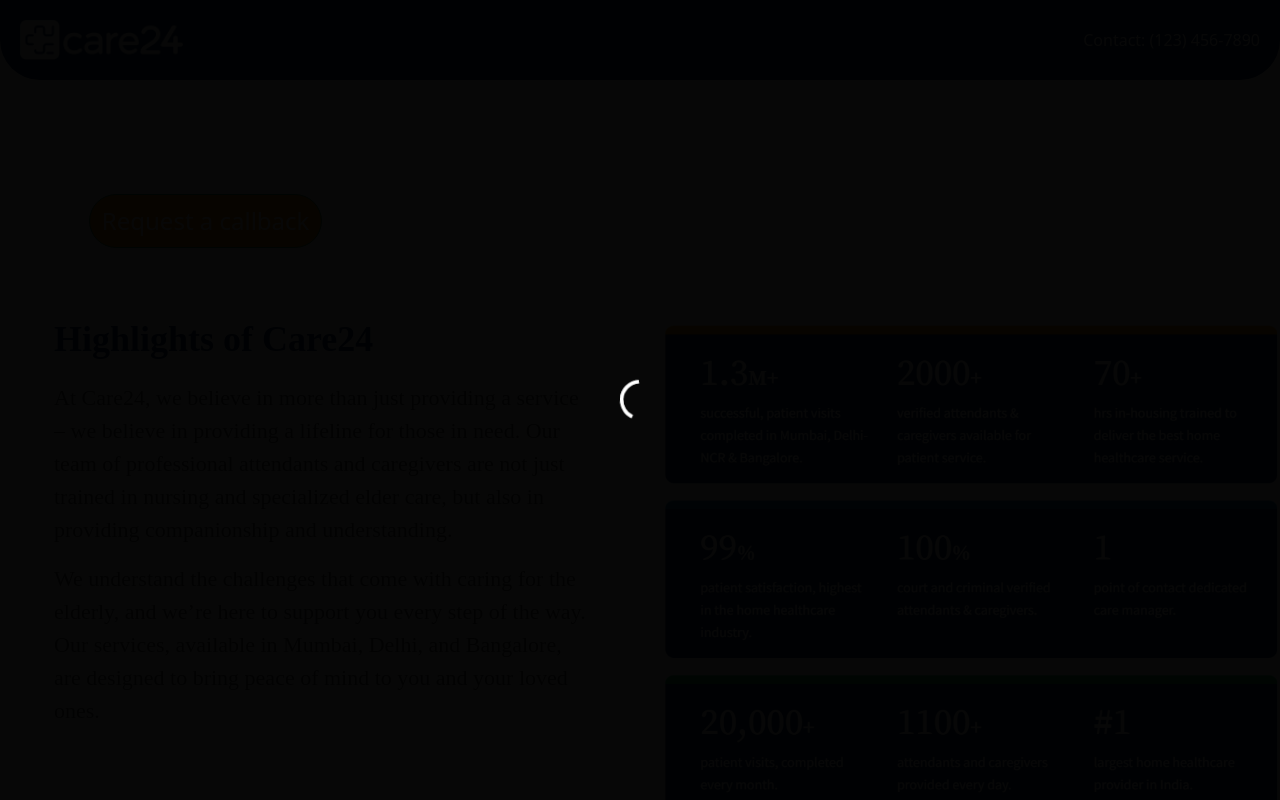
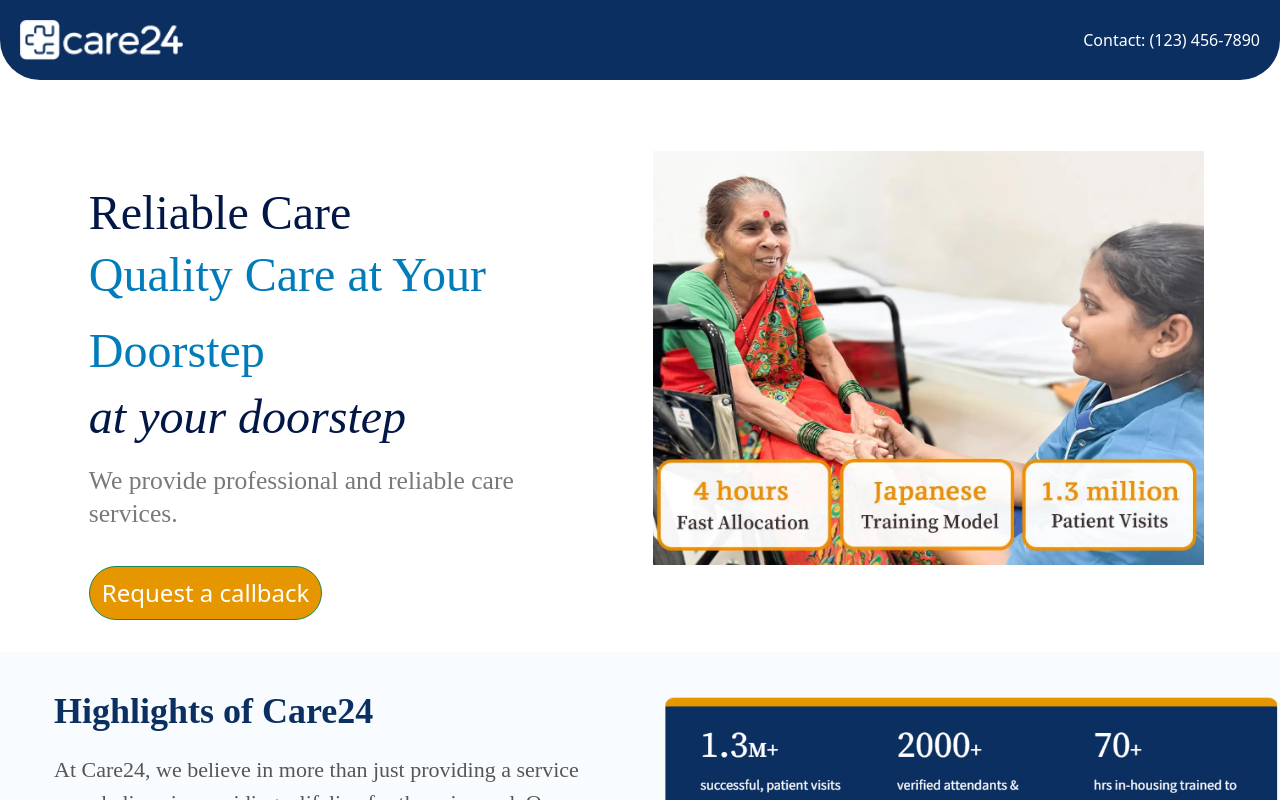
Before and after one commit to avni235/healthcare-app, a React (Vite) app: page / in a window 1280 px wide. Shown: the top 800 px of the page. Built offline with nearby package versions, Linux system fonts and the light colour scheme; no server answers.

Commit message:
Update BannerSection.jsx

```diff
--- a/src/Components/HomePage/BannerSection.jsx
+++ b/src/Components/HomePage/BannerSection.jsx
@@ -3,10 +3,8 @@
 import { library } from '@fortawesome/fontawesome-svg-core';
 import { fas } from '@fortawesome/free-solid-svg-icons';
 import 'bootstrap/dist/css/bootstrap.css';
-import care1_overlay from '../../assets/Images/care1_overlay.png'
-import care2_overlay from '../../assets/Images/care2_overlay.jpeg'
-import axios from 'axios';
-
+import care1_overlay from '../../assets/Images/care1_overlay.png';
+import care2_overlay from '../../assets/Images/care2_overlay.jpeg';
 import Backdrop from '@mui/material/Backdrop';
 import CircularProgress from '@mui/material/CircularProgress';
 import { Link, animateScroll as scroll } from "react-scroll";
@@ -15,266 +13,114 @@
 import { ToastContainer, toast } from 'react-toastify';
 import 'react-toastify/dist/ReactToastify.css';
 
-
-
-
-
-
-
 // Add the desired icons to the library
 library.add(fas);
 
-
 const BannerSection = (props) => {
-
   // Modal
-
   const [showModal, setShowModal] = useState(false);
 
-  // Modal
+  // Data fetching removed. You can use static content or other methods if needed.
+  const [data, setData] = useState({
+    pg_content: {
+      pg_name: 'page1',
+      pg_content: {
+        pg_hdr: [
+          {
+            title: {
+              title_1: "Reliable Care",
+              title_2: "Quality Care at Your Doorstep",
+            },
+            content: "We provide professional and reliable care services.",
+          },
+        ],
+      },
+    },
+  });
 
-
-
-  // const [Header_title1, setHeader_title1] = useState()
-
-  const [data, setData] = useState(null);
-
-  useEffect(() => {
-
-
-    const fetchData = async () => {
-      try {
-        const response = await axios.get(
-          // 'https://admin.care24.co.in/c24web/content?name=page1'
-          `https://admin.care24.co.in/c24web/content?name=${props.Param}`
-        );
-        setData(response.data);
-      } catch (error) {
-        console.error('Error fetching API:', error);
-      }
+  // Scrolling effect
+  const scrollToTop = () => {
+    scroll.scrollToTop();
+    PhoneCall();
   };
 
-    fetchData();
-  }, []);
-
-  // console.log(props.Param)
-
-  // if (data === null) {
-  //   console.log('data is loading...')
-  // }
-  // else {
-  //   console.log(data.data.link_name)
-  // }
-  // console.log(data.data.link_name)
-  // console.log(data.data.pg_content.pg_content.pg_hdr[0].title.title_1)
-  // console.log(data.data.pg_content.pg_content.pg_hdr[0].content)
-
-
-
-  // Scrolling effect start
-
-  const scrollToTop = () => {
-    scroll.scrollToTop();
-    PhoneCall()
-
-  };
-
-
-  // Scrolling effect end
-
-
-  // toast start
-
+  // Toast notifications
   const PhoneCall = () => {
-    toast.info('CLICK ON PHONE/ICON ABOVE'); // Display a success toast
+    toast.info('CLICK ON PHONE/ICON ABOVE');
   };
   const FormFill = () => {
-    toast.info('FILL THE FORM'); // Display a success toast
+    toast.info('FILL THE FORM');
   };
-
-  // toast end
-
-
-
-
-
 
   return (
     <>
-
       <ToastContainer />
-
       <div className="Max_width80 myMT ">
         <div className="BannerSection_container py-5">
           <div className="container">
             <div className="Content_container">
-              <div className="rating_container">
-
-              </div>
+              <div className="rating_container"></div>
 
               <div className="get_reliable_container mt-4">
-                {
-                  (data === null) ?
-                  <Backdrop
-                  sx={{ color: '#fff', zIndex: (theme) => theme.zIndex.drawer + 1 }}
-                  open
-                >
-                  <CircularProgress color="inherit" />
-                </Backdrop>
-                    :
-
-                    <div className="get_reliable" id={(data.data.pg_content.pg_name==='page2'? 'get_reliable2': "get_reliable")}>
-                      {(data.data.pg_content.pg_name === 'page1' || data.data.pg_content.pg_name === 'page2') ?
-
-                        data?.data?.pg_content?.pg_content?.pg_hdr[0]?.title?.title_1 || data?.data?.pg_content?.pg_content?.pg_hdr[0]?.title
-                        :
-                        null
-                      }
-
+                <div className="get_reliable" id={(data.pg_content.pg_name === 'page2' ? 'get_reliable2' : "get_reliable")}>
+                  {(data.pg_content.pg_name === 'page1' || data.pg_content.pg_name === 'page2') &&
+                    (data.pg_content.pg_content.pg_hdr[0].title.title_1 || data.pg_content.pg_content.pg_hdr[0].title)}
                 </div>
-
-
-                }
               </div>
 
               <div className="Quality_container">
-
-                {
-                  (data === null) ?
-                  <Backdrop
-                  sx={{ color: '#fff', zIndex: (theme) => theme.zIndex.drawer + 1 }}
-                  open
-                >
-                  <CircularProgress color="inherit" />
-                </Backdrop>
-                    :
-
                 <div className="Quality">
-                      {(data.data.pg_content.pg_name === 'page1' || data.data.pg_content.pg_name === 'page2') ?
-                        data.data.pg_content.pg_content.pg_hdr[0].title.title_2
-                        :
-                        null
-                      }
+                  {(data.pg_content.pg_name === 'page1' || data.pg_content.pg_name === 'page2') &&
+                    data.pg_content.pg_content.pg_hdr[0].title.title_2}
                 </div>
-                }
-
               </div>
 
               <div className="doorstep_container">
-
-                {
-
-                  (data === null) ?
-                  <Backdrop
-                  sx={{ color: '#fff', zIndex: (theme) => theme.zIndex.drawer + 1 }}
-                  open
-                >
-                  <CircularProgress color="inherit" />
-                </Backdrop>
-                    :
-
-                    (data.data.pg_content.pg_name === 'page1' || data.data.pg_content.pg_name === 'page2') ?
-                      <div className="doorstep">
-                        at your doorstep
-                      </div>
-                      :
-                      null
-                }
-
-
-
+                {(data.pg_content.pg_name === 'page1' || data.pg_content.pg_name === 'page2') && (
+                  <div className="doorstep">at your doorstep</div>
+                )}
               </div>
 
               <div className="care_description_container">
-
-              {
-                  (data === null) ?
-                  <Backdrop
-                  sx={{ color: '#fff', zIndex: (theme) => theme.zIndex.drawer + 1 }}
-                  open
-                >
-                  <CircularProgress color="inherit" />
-                </Backdrop>
-                    :
-
                 <div className="care_description">
-                {(data.data.pg_content.pg_name === 'page1' || data.data.pg_content.pg_name === 'page2') ?
-                        data.data.pg_content.pg_content.pg_hdr[0].content
-                        :
-                        null
-                      }
+                  {(data.pg_content.pg_name === 'page1' || data.pg_content.pg_name === 'page2') &&
+                    data.pg_content.pg_content.pg_hdr[0].content}
                 </div>
-                }
-
-
               </div>
 
               <div className="buttons_container">
-
                 <Link to={props.id} smooth={true} duration={500} className="Desktop_ON">
-                <button type="button" className="btn btn-success px-4 py-3" onClick={FormFill}>Request a callback</button>
+                  <button type="button" className="btn btn-success px-4 py-3" onClick={FormFill}>
+                    Request a callback
+                  </button>
                 </Link>
-
+              </div>
             </div>
 
+            <div className="img_container">
+              <div className="image_container_bannerSection">
+                {data.pg_content.pg_name === 'page1' ? (
+                  <img src={care1_overlay} alt="care1_img" />
+                ) : (
+                  <img src={care2_overlay} alt="care2_img" />
+                )}
               </div>
-            <div className="img_container">
-
-              <div className="image_container_bannerSection">
-
-
-{
-                  (data === null) ?
-                  <Backdrop
-                  sx={{ color: '#fff', zIndex: (theme) => theme.zIndex.drawer + 1 }}
-                  open
-                >
-                  <CircularProgress color="inherit" />
-                </Backdrop>
-                    :
-
-                    (data.data.pg_content.pg_name === 'page1')?
-
-                    <img src={care1_overlay} alt="care1_img" />
-                    :
-
-                <img src={care2_overlay} alt="care2_img" />
-
-
-                }
-
-
-
-
-                {/* <div class="overlay_bannerSection">
-                 <img src={BannerSection_img} alt="bannerSection_img" />
-                </div> */}
-              </div>
-
             </div>
           </div>
         </div>
 
-
         {/* Modal start */}
-
         <Modal show={showModal} onHide={() => setShowModal(false)}>
           <Modal.Header closeButton>
             <Modal.Title></Modal.Title>
           </Modal.Header>
           <Modal.Body>
-            <Form/>
+            <Form />
           </Modal.Body>
-          <Modal.Footer>
-            {/* <button onClick={() => setShowModal(false)}>Close</button> */}
-          </Modal.Footer>
         </Modal>
-
-
-
       </div>
     </>
-  )
-}
+  );
+};
 
-export default BannerSection
+export default BannerSection;
```
Lines whose indentation alone changed are shown as unchanged.
